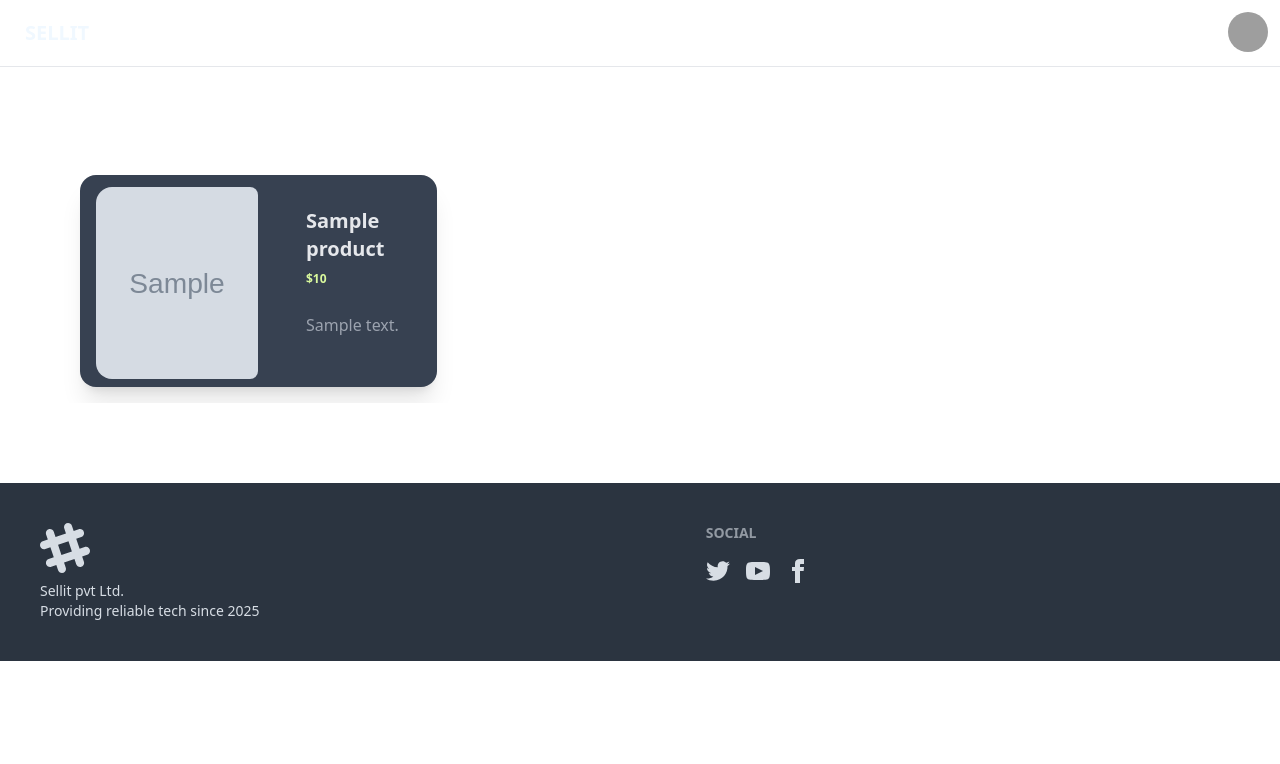
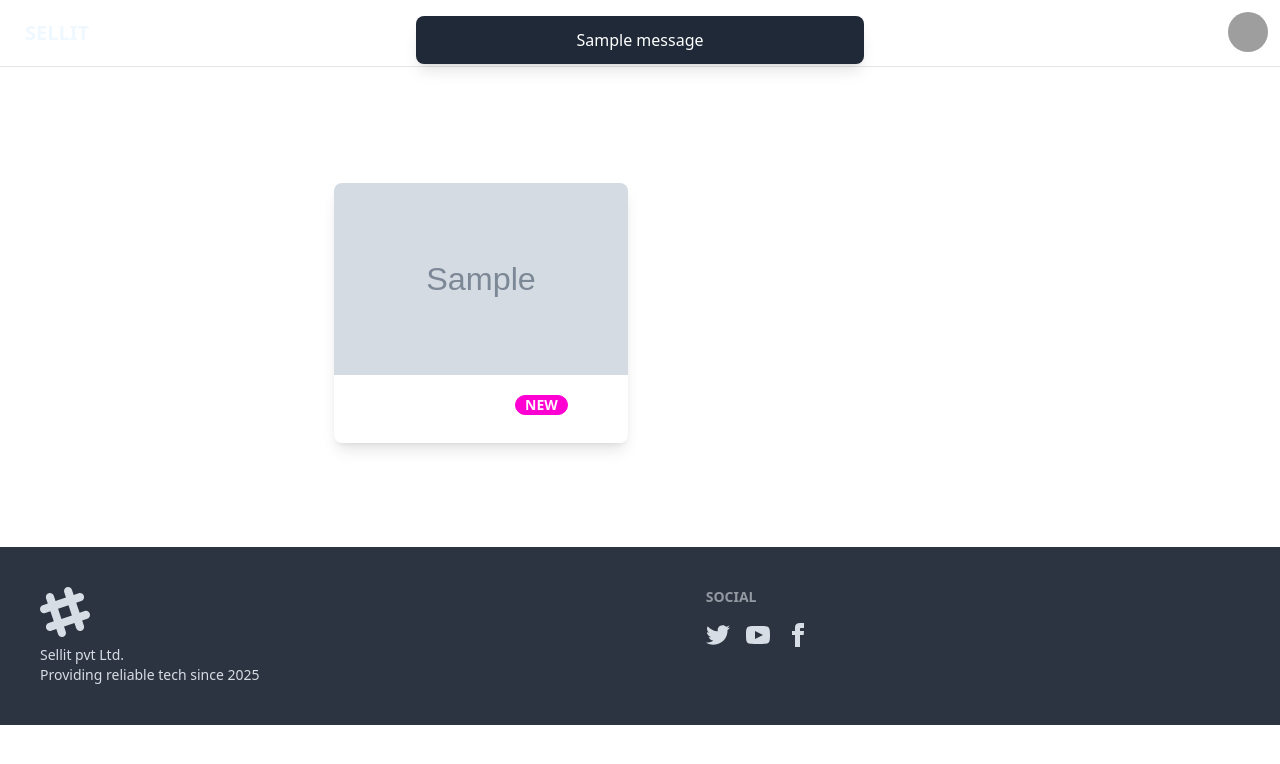
Before and after one commit to punitsinha23/sellit, a Django app: template product/templates/product_list.html in a window 1280 px wide. Shown: the top 764 px of the page. Run offline with Django 5.2, Linux system fonts and the light colour scheme; the template is opened without the code that fills it: most values are stand-ins (such as "Sample title", 1, 10 or a date in 2020); grey boxes marked "Sample" are stand-in pictures; one stand-in notice (Sample message) is shown; some libraries are stand-ins or nearby versions; grey boxes are pictures that could not be loaded.

Commit message:
Edited product list

```diff
--- a/product/templates/product_list.html
+++ b/product/templates/product_list.html
@@ -1,35 +1,43 @@
 {% extends 'base.html' %}
 
 {% block content %}
-    {% include 'navbar.html' %}
-    <hr width="100%">
+{% include 'navbar.html' %}
+<hr width="100%">
+<br>
 
-    <div class="w-full flex justify-center items-center overflow-hidden">
-        <div class="w-full max-w-6xl grid grid-cols-1 sm:grid-cols-2 lg:grid-cols-3 gap-6 mx-auto p-4">
-            <h1 class="text-center font-bold my-4 text-3xl text-white col-span-full">Product List</h1>
-
-            {% for product in products %}
-            <a href="{% url 'detail_product' pk=product.pk username=username %}">
-            <div class="card lg:card-side bg-gray-700 shadow-xl hover:scale-105 transition-all duration-300 ease-in-out">
-                <figure class="ml-4 mr-4 mt-3 mb-2">
-                    <!-- Image adjusted for responsiveness -->
-                    <img src="{{ product.image.url }}" alt="{{ product.name }}" class="object-cover w-full h-48 sm:h-56 lg:h-48 rounded-lg">
-                </figure>
-                <div class="card-body">
-                    <h2 class="card-title text-xl font-bold text-gray-200">{{ product.name }}</h2>
-                    <p class="font-semibold text-lime-200 text-xs">${{ product.price }}</p>
-                    <p class="text-gray-400">{{ product.description }}</p>
+{% if messages %}
+    <div class="fixed top-4 left-1/2 transform -translate-x-1/2 space-y-2 z-50 w-full max-w-md">
+        {% for message in messages %}
+            <div class="bg-gray-800 text-white px-4 py-3 rounded-lg shadow-lg text-center">
+                {{ message }}
+            </div>
+        {% endfor %}
+    </div>
+{% endif %}
 
 
-                </div>
-            </div>
-        </a>
-            {% empty %}
-                <div class="col-span-full text-center p-3 bg-gray-200 rounded-lg shadow-md">
-                    No products available.
-                </div>
-            {% endfor %}
+<h1 class="text-center text-3xl font-bold mb-8 text-white">Home Page</h1>
+
+<div class="grid grid-cols-1 sm:grid-cols-2 md:grid-cols-3 lg:grid-cols-4 gap-6 px-4 py-6">
+{% if products %}
+    {% for product in products %}
+   <a>
+    <div class="card bg-base-100 w-full shadow-lg flex flex-col rounded-lg overflow-hidden hover:shadow-2xl hover:scale-105 transition-all duration-300">
+
+        <figure class="w-full overflow-hidden">
+            <img src="{{ product.image.url }}" alt="{{ product.name }}" class="w-full h-48 object-cover transition-transform duration-300 transform hover:scale-110" />
+        </figure>
+
+        <div class="card-body p-4 flex-1 flex flex-col">
+            <h2 class="card-title text-xl font-semibold mb-2 text-white">
+                {{ product.name }}
+                <div class="badge badge-secondary">NEW</div>
+            </h2>
+            </a>
         </div>
     </div>
+    {% endfor %}
+</div>
+{% endif %}
 
 {% endblock %}
```
